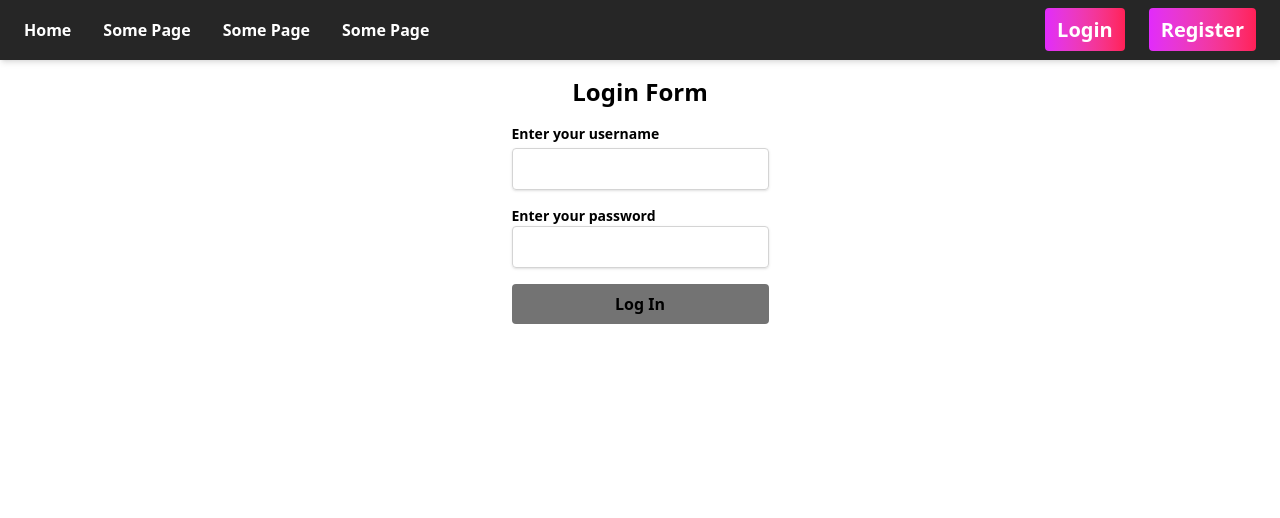
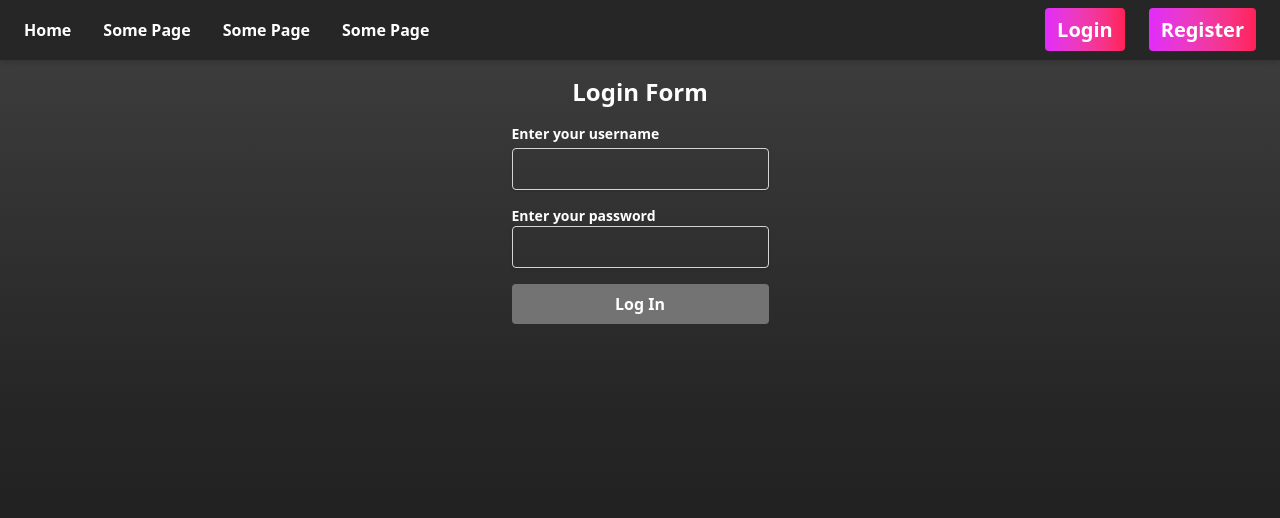
Before and after one commit to jbvillegas/MiniProject_CIS498, a React (Vite) app: page /login in a window 1280 px wide. Shown: the top 518 px of the page. Built offline with nearby package versions, Linux system fonts and the light colour scheme.

Commit message:
Added logout button and changed styles of the NavBar, Login, and App

```diff
--- a/src/App.jsx
+++ b/src/App.jsx
@@ -10,6 +10,7 @@ export const DataContext = createContext("");
 function App() {
   const [logStatus, setLogStatus] = useState(0);
   return (
+    <div className="min-h-screen min-w-screen bg-gradient-to-b from-neutral-700  via-neutral-800 to-neutral-900 text-white">
       <DataContext.Provider value={{ logStatus, setLogStatus }}>
         <Router>
           <Navbar />
@@ -22,6 +23,7 @@ function App() {
           </Routes>
         </Router>
       </DataContext.Provider>
+    </div>
   );
 }
 
--- a/src/components/Login.jsx
+++ b/src/components/Login.jsx
@@ -6,14 +6,9 @@ const Login = () => {
   const [pwd, setPwd] = useState("");
   const { logStatus, setLogStatus } = useContext(DataContext);
 
-  const handleSubmit = (e) => {
+  const handleLogIn = (e) => {
     e.preventDefault();
 
-    if (logStatus) {
-      alert("You are already in!");
-      console.log("You are already in!");
-      return;
-    } else {
     if (!username || !pwd) {
       alert("Please fill in both username and password to continue");
       return;
@@ -25,11 +20,10 @@ const Login = () => {
     } else {
       alert("Login unsuccessful, please check your credentials");
     }
-    }
   };
 
   const logIn = (
-    <form onSubmit={handleSubmit} className="max-w-sm space-y-4">
+    <form onSubmit={handleLogIn} className="max-w-sm space-y-4">
       <div>
         <label htmlFor="username" className="block text-sm font-semibold mb-1">
           Enter your username
@@ -66,9 +60,17 @@ const Login = () => {
   );
 
   const logOut = (
+    <div>
       <h3 className="text-xl font-semibold mb-2">
-      Welcome {username}, you are logged in!
+        Hello {username}, you are logged in!
       </h3>
+      <button
+        className="w-full bg-neutral-500 hover:bg-neutral-700 font-bold rounded py-2 px-3 hover:cursor-pointer transition-colors duration-300"
+        onClick={() => setLogStatus(false)}
+      >
+        Log Out
+      </button>
+    </div>
   );
 
   return (
```
Lines whose indentation alone changed are shown as unchanged.
